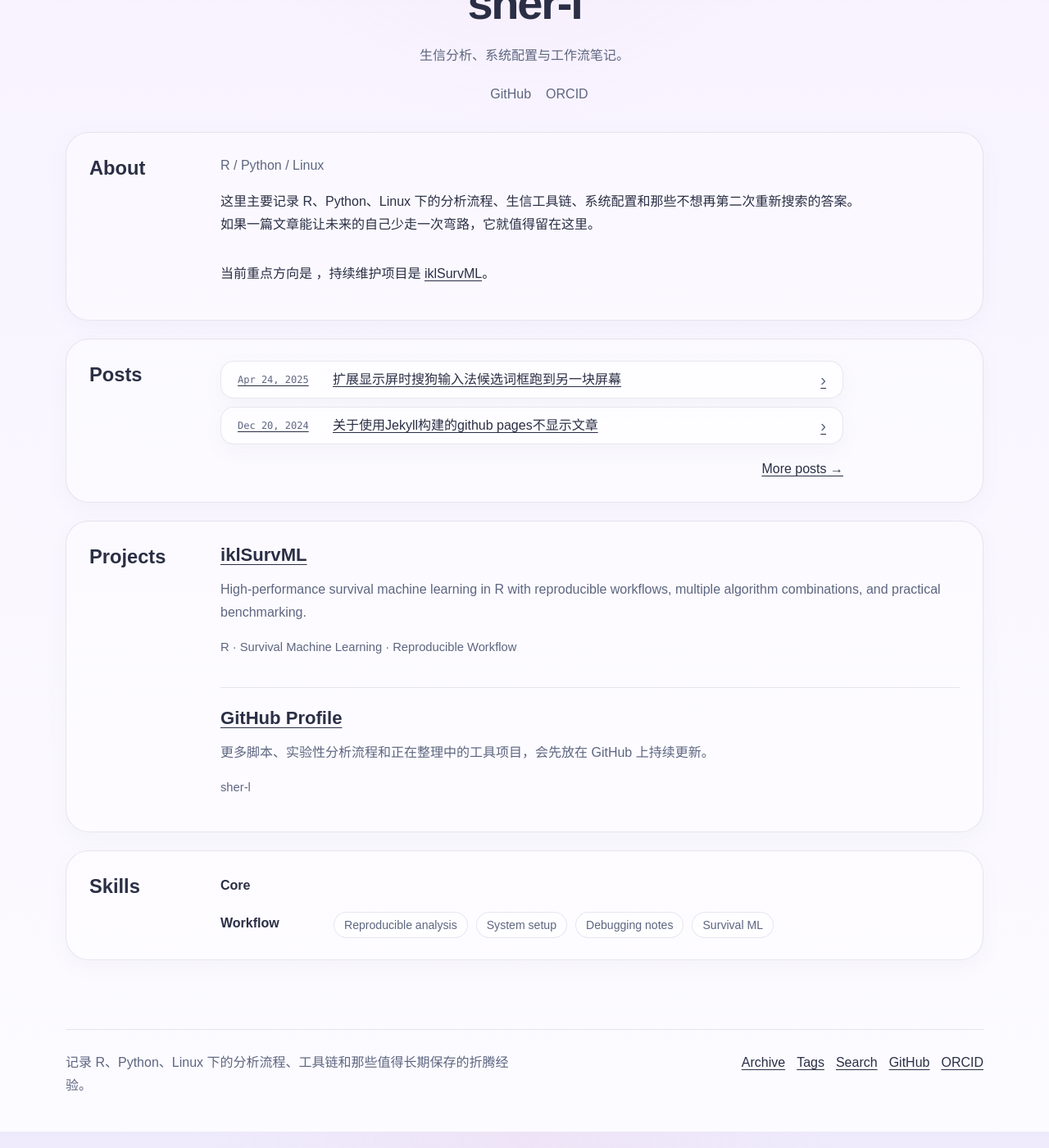
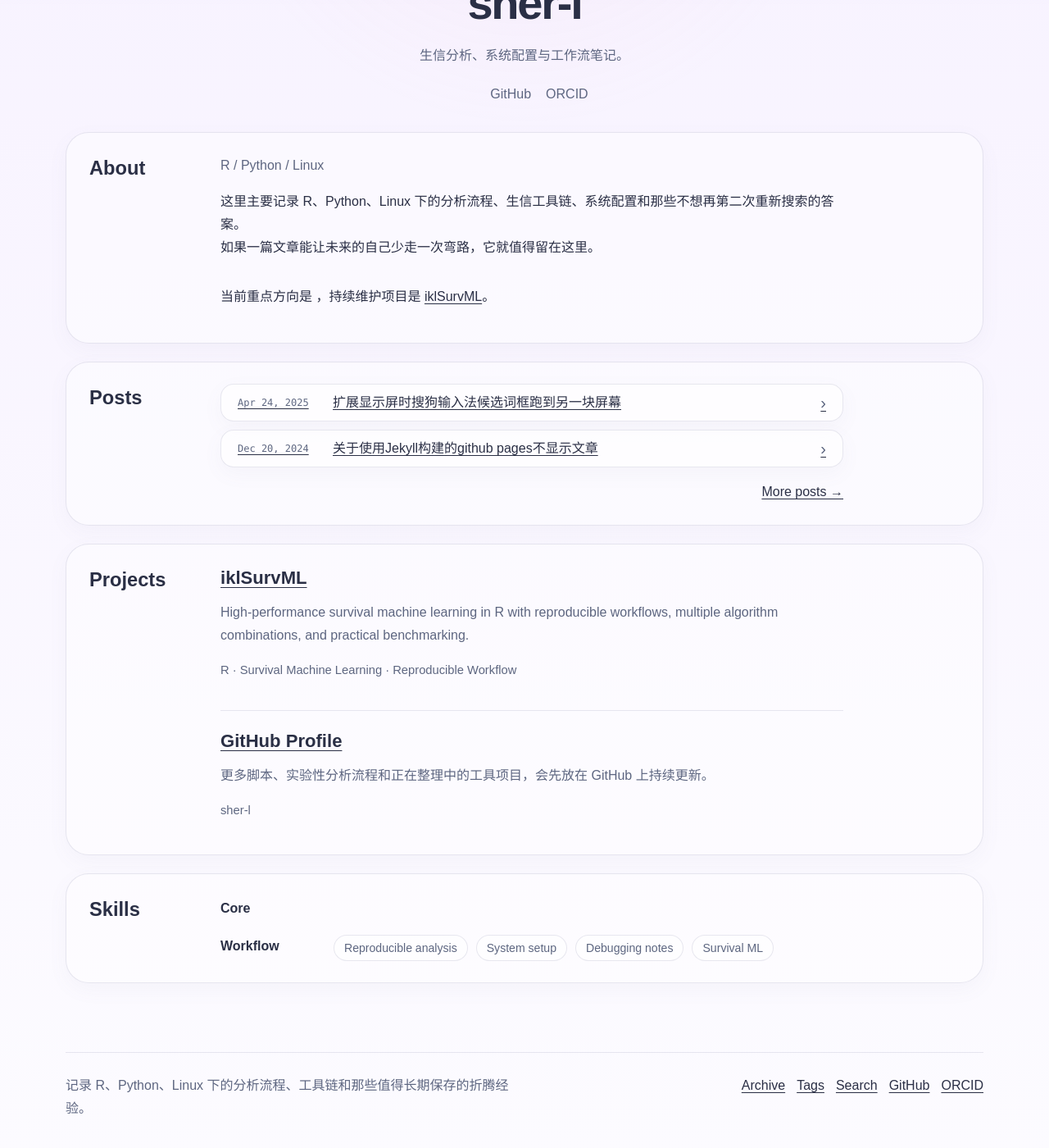
Before and after one commit to sher-l/sher-l.github.io, a Jekyll site: the page built from index.md, in a window 1280 px wide and 1400 px high, scrolled down 229 px. Shown: the whole window at 82% size. Built offline with Jekyll 4.4.1, drawn with Linux system fonts in a browser that asks for light colours.

Commit message:
Align home section widths and enlarge back button

```diff
--- a/assets/css/style.css
+++ b/assets/css/style.css
@@ -393,6 +393,7 @@
   display: flex;
   flex-direction: column;
   gap: 16px;
+  align-items: flex-start;
 }
 
 .section-kicker {
@@ -403,6 +404,18 @@
 .section-prose p,
 .section-content > p {
   margin: 0;
+}
+
+.home-sections > .section-row .section-kicker,
+.home-sections > .section-row .section-prose,
+.home-sections > .section-row .section-content > p,
+.home-sections > .section-row .chip-list,
+.home-sections > .section-row .project-list-home,
+.home-sections > .section-row .post-card-list-home,
+.home-sections > .section-row .home-posts-more,
+.home-sections > .section-row .skill-groups {
+  width: 100%;
+  max-width: 760px;
 }
 
 .section-bar {
@@ -631,7 +644,8 @@
   display: inline-flex;
   align-items: center;
   gap: 6px;
-  padding: 4px 10px;
+  min-height: 40px;
+  padding: 8px 14px;
   color: var(--ink);
   font-size: 0.92rem;
   border: 1px solid var(--line);
@@ -1106,7 +1120,7 @@
 }
 
 .reading-shell > .back-link {
-  margin-top: 14px;
+  margin-top: 26px;
 }
 
 .article-header h1 {
```
